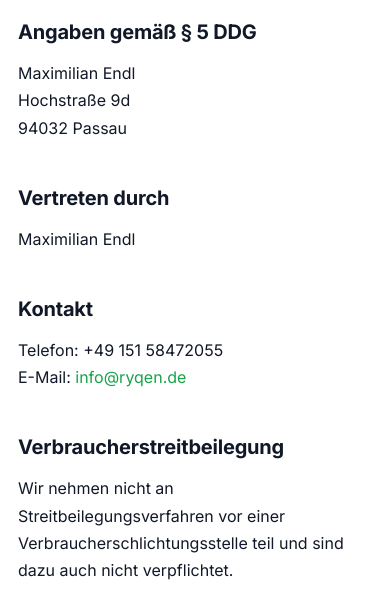
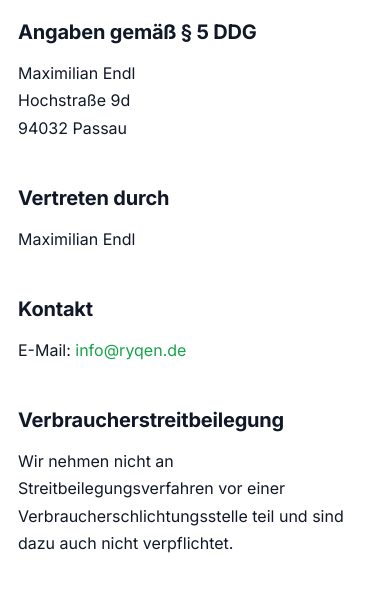
Before and after one commit to Ma3ras/Ryqen_waitinglist, a plain HTML site: page impressum.html in a window 390 px wide. Shown: the part 169-763 px from the top of the page. Drawn offline with Linux system fonts and the light colour scheme.

Commit message:
chore: remove phone number from Impressum

```diff
--- a/impressum.html
+++ b/impressum.html
@@ -185,7 +185,6 @@
 
   <h2>Kontakt</h2>
   <p class="address">
-    Telefon: +49 151 58472055<br />
     E-Mail: <a href="mailto:info@ryqen.de">info@ryqen.de</a>
   </p>
 
```
